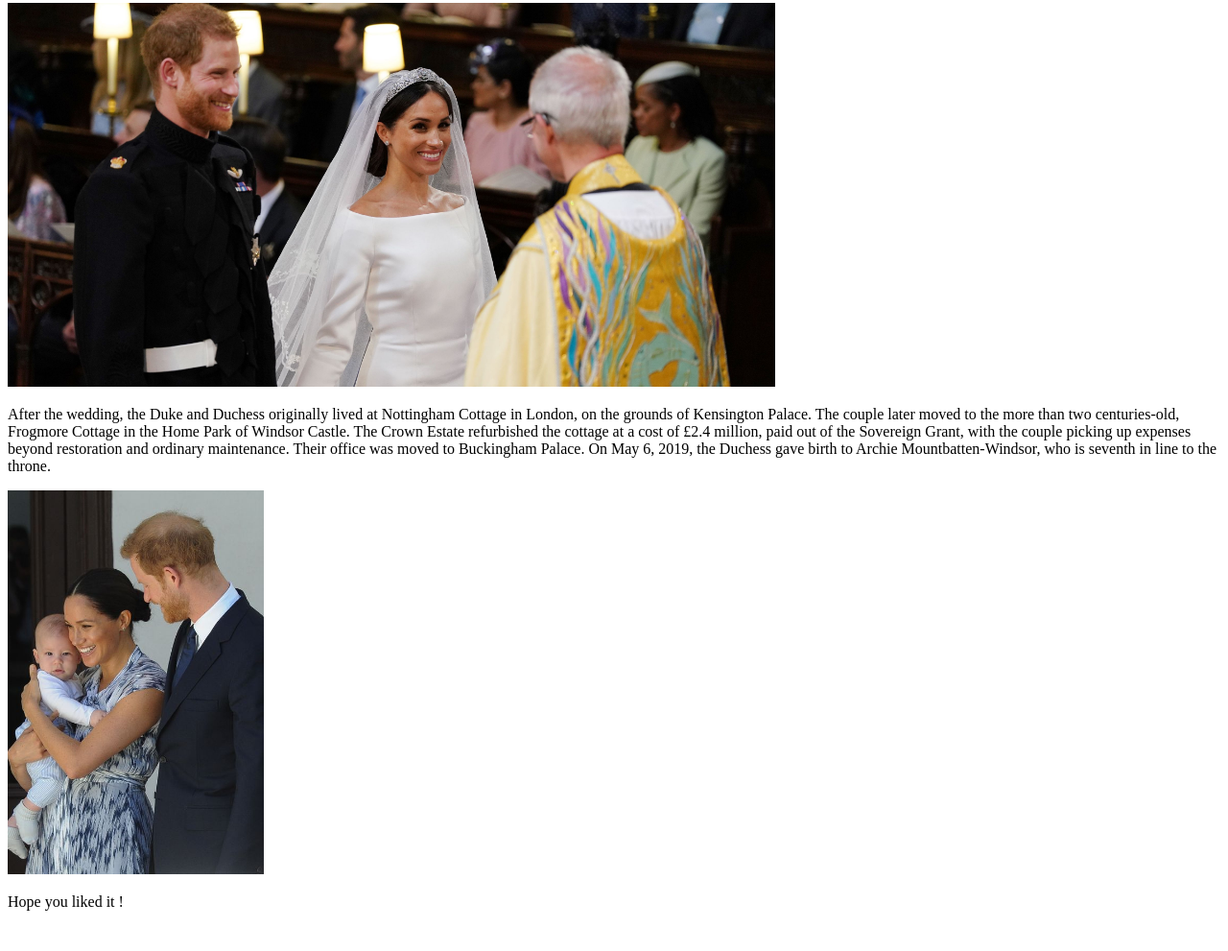
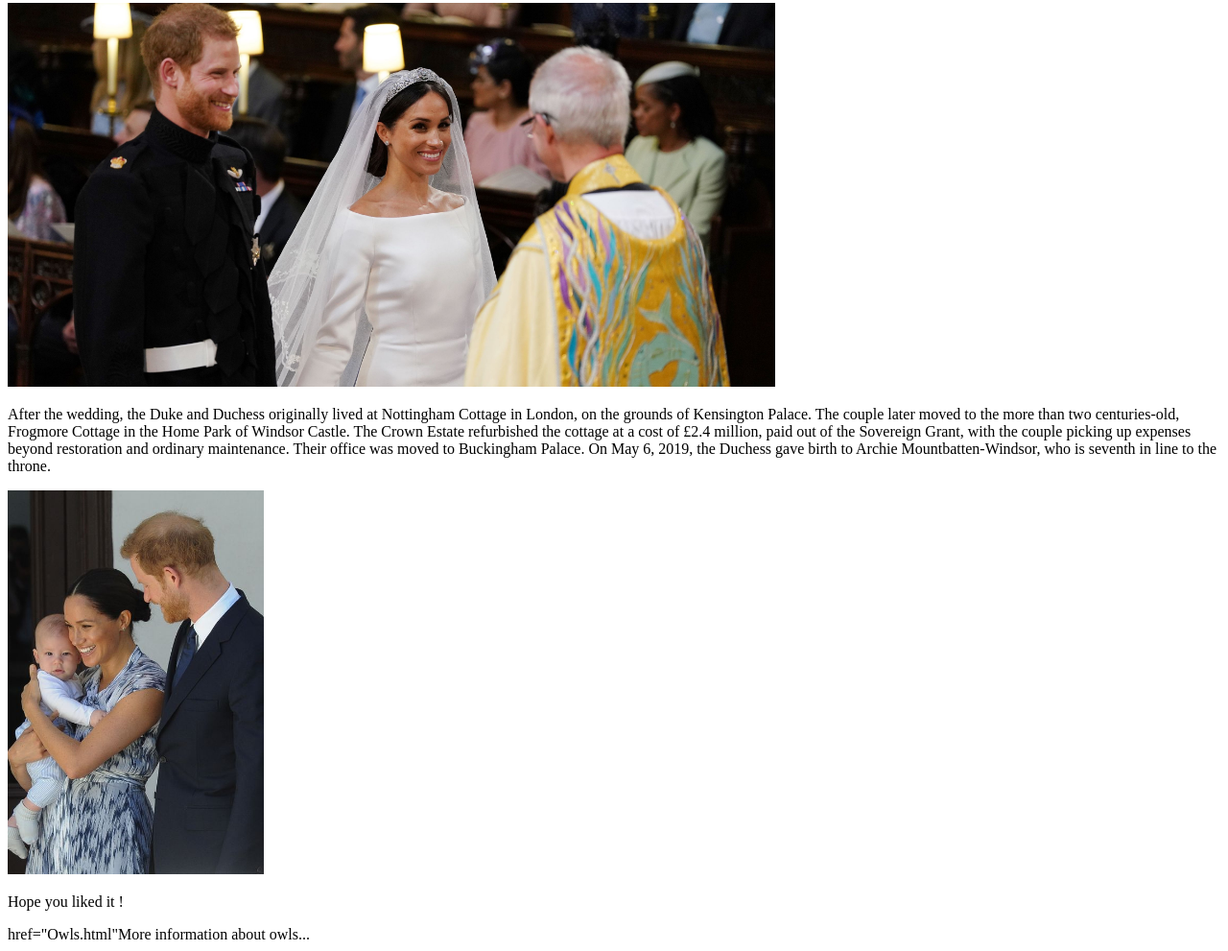
Before and after one commit to PenelopeM876/PenelopeM876.github.io, a plain HTML site: page index.html in a window 1280 px wide. Shown: the part 2452-3443 px from the top of the page at 96% size. Before the commit the page ends 3417 px from the top, so only its background shows below. Drawn offline with Linux system fonts and the light colour scheme; files whose address does not match are found by name.

Commit message:
Add files via upload

```diff
--- a/index.html
+++ b/index.html
@@ -67,7 +67,7 @@
 <body>
 <html>
 
-  <a href="Owls" More information about owls...></a>
+<a> href="Owls.html"More information about owls... </a>
 
 </body>
 </html>
```
